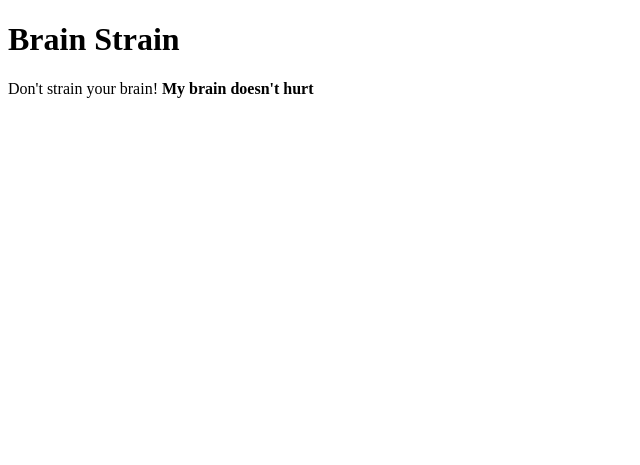
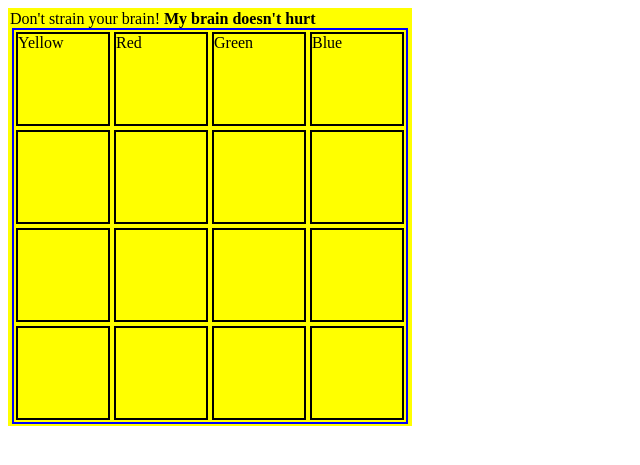
Before and after one commit to MichaelRandall/brain_strain_django_version, a Django app: page /brain_strain/ in a window 1280 px wide. Shown: the top 465 px of the page, without its empty margins (0-640 px from the left). Run offline with Django 3.2, Linux system fonts and the light colour scheme; some libraries are stand-ins or nearby versions.

Commit message:
Add gameboard, js, css files for game interaction
The repository consisted of only django framework files
before this commit.

```diff
--- /dev/null
+++ b/brain_game/css/style.css
@@ -0,0 +1,46 @@
+.container{
+	width: 400px;
+	padding: 2px;
+	overflow: hidden;
+	background-color: yellow;
+}
+
+.game_board{
+	width: 392px;
+	border: solid 2px blue;
+	margin: 0 auto;
+	overflow: hidden;
+}
+
+.game_cell{
+	width:90px;
+	height: 90px;
+	border: solid 2px black;
+	padding:0;
+	margin: 2px;
+	float: left;
+	transition:transform 2s;
+}
+
+.game_cell div:not(.clear){
+	-webkit-transition:all 2s ease-in-out;
+	-moz-transition:all 2s ease-in-out;
+	-ms-transition:all 2s ease-in-out;
+	-transition:all 2s ease-in-out;
+
+	-webkit-perspective:800px;
+	-webkit-perspective-origin: 50% 100px;
+
+	-moz-perspective:800px;
+	-moz-perspective-origin: 50% 100px;
+
+	-ms-perspective:800px;
+	-ms-perspective-origin: 50% 100px;
+
+	perspective:800px;
+	perspective-origin: 50% 100px;
+}
+
+.game_cell:hover {
+	transform:rotateY(180deg);
+};
--- /dev/null
+++ b/brain_game/js/main.js
@@ -0,0 +1,4 @@
+/**
+ * Created by student on 11/19/14.
+ */
+//This is for my project
--- a/brain_game/templates/brain_strain/index.html
+++ b/brain_game/templates/brain_strain/index.html
@@ -1,11 +1,42 @@
 <!DOCTYPE html>
 <html>
-    <head>
-        <title>Brain Strain</title>
-    </head>
+	<head>
+		<title>Brain Cell Blaster</title>
+		<link rel="stylesheet" type="text/css" href="../../css/style.css">
 
-    <body>
-        <h1>Brain Strain</h1>
-        Don't strain your brain! <strong>{{ boldmessage }}</strong><br />
-    </body>
+		<script src="http://ajax.googleapis.com/ajax/libs/jquery/1.11.1/jquery.min.js"></script>
+
+		<script>
+
+			$(document).ready(function(){
+				$('.game_cell').click(function(){
+					console.log($(this).data('cell-pos'))
+					$(this).css("transform","rotate(90deg)");
+				});
+			});
+		</script>
+	</head>
+	<body>
+		<div class="container">
+            Don't strain your brain! <strong>{{ boldmessage }}</strong><br />
+			<div class="game_board">
+				<div class="game_cell" data-side="1" data-cell-pos="a1">Yellow</div>
+				<div class="game_cell" data-side="1" data-cell-pos="a2">Red</div>
+				<div class="game_cell" data-side="1" data-cell-pos="a3">Green</div>
+				<div class="game_cell" data-side="1" data-cell-pos="a4">Blue</div>
+				<div class="game_cell" data-side="1" data-cell-pos="b1"></div>
+				<div class="game_cell" data-side="1" data-cell-pos="b2"></div>
+				<div class="game_cell" data-side="1" data-cell-pos="b3"></div>
+				<div class="game_cell" data-side="1" data-cell-pos="b4"></div>
+				<div class="game_cell" data-side="1" data-cell-pos="c1"></div>
+				<div class="game_cell" data-side="1" data-cell-pos="c2"></div>
+				<div class="game_cell" data-side="1" data-cell-pos="c3"></div>
+				<div class="game_cell" data-side="1" data-cell-pos="c4"></div>
+				<div class="game_cell" data-side="1" data-cell-pos="d1"></div>
+				<div class="game_cell" data-side="1" data-cell-pos="d2"></div>
+				<div class="game_cell" data-side="1" data-cell-pos="d3"></div>
+				<div class="game_cell" data-side="1" data-cell-pos="d4"></div>
+			</div>
+		</div>
+	</body>
 </html>
```
